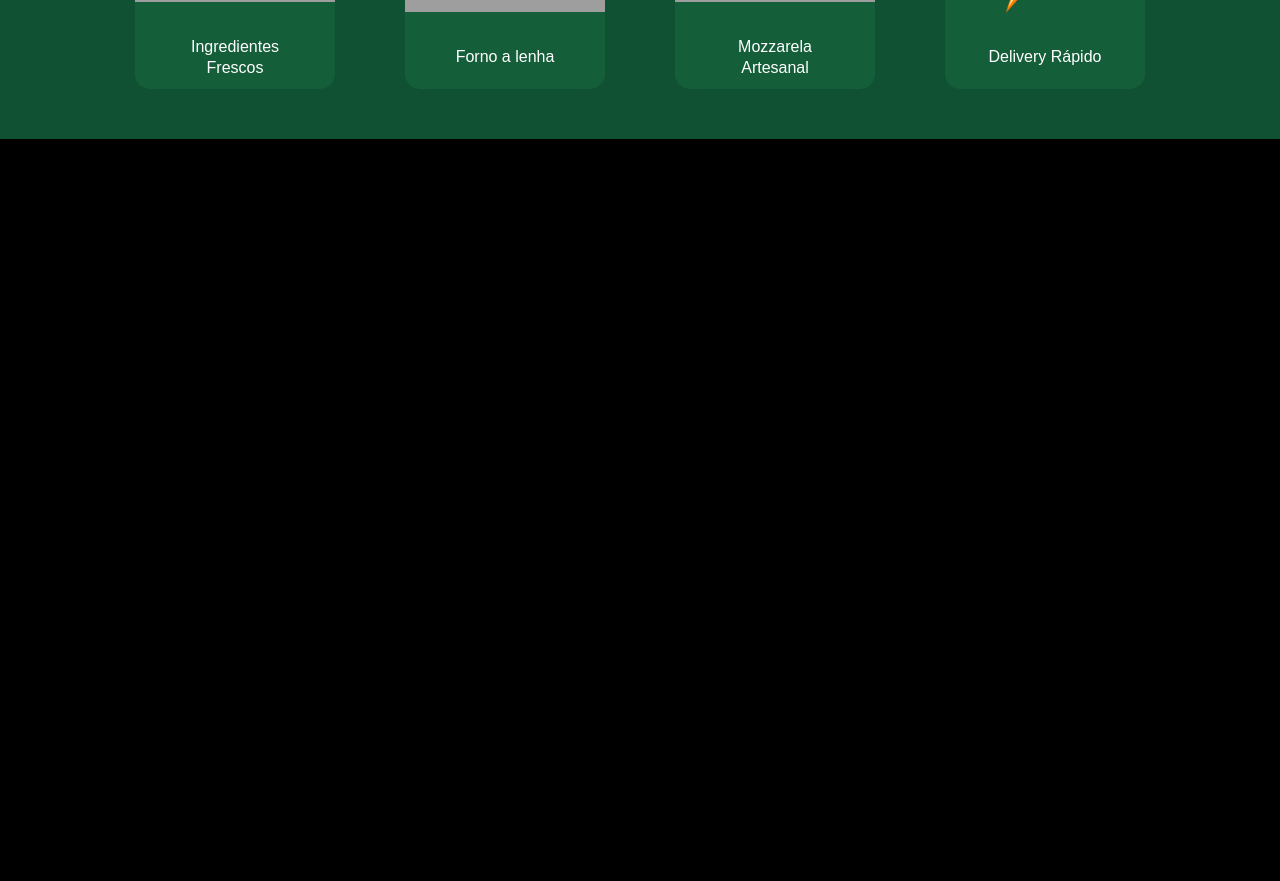
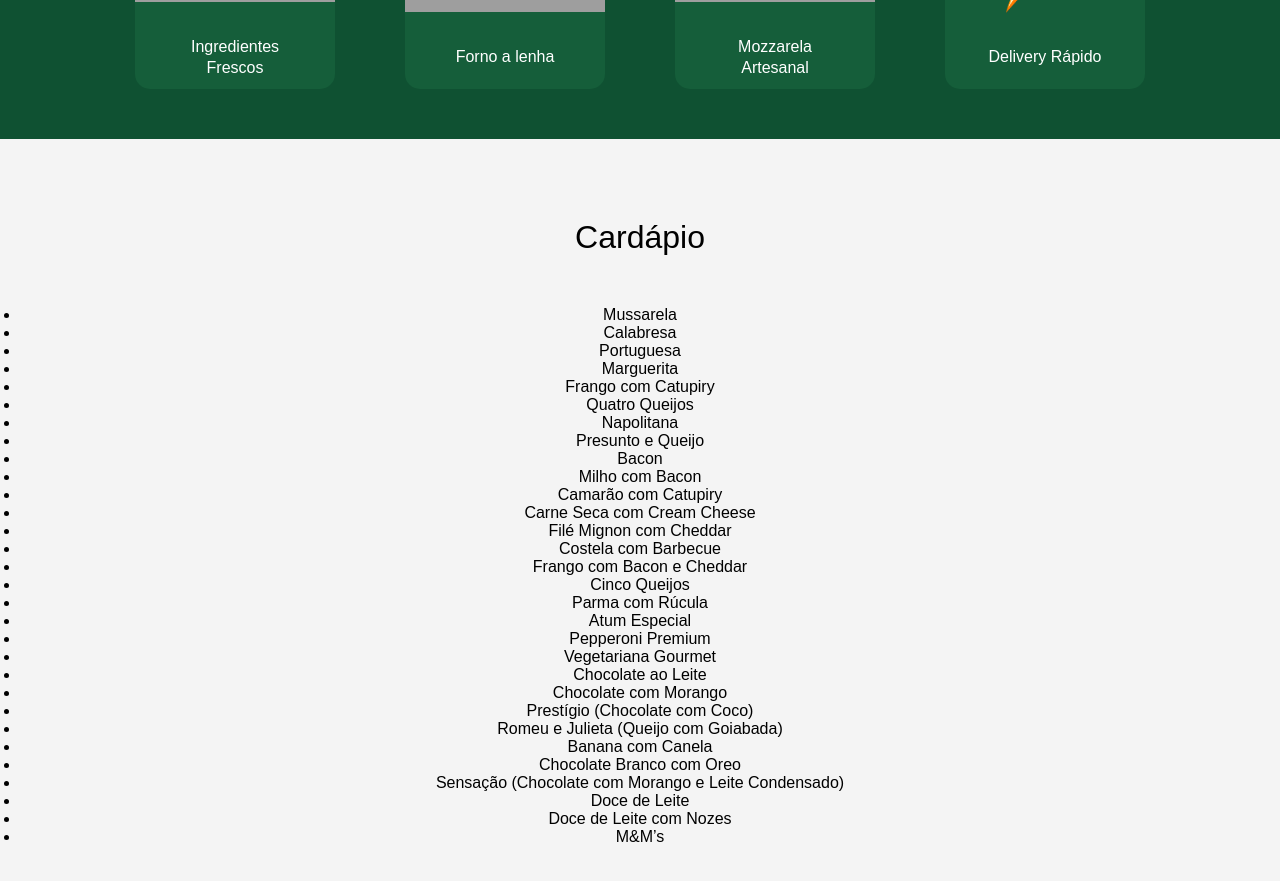
Before and after one commit to HelenDellaRoveri/PizzaFiep-sala-04, a React (Vite) app in the folder frontend/: page / in a window 1280 px wide. Shown: the part 1120-2001 px from the top of the page. Before the commit the page ends 1259 px from the top, so only its background shows below. Built offline with nearby package versions, Linux system fonts and the light colour scheme; grey boxes are pictures that could not be loaded; a web font is replaced by a local one.

Commit message:
Add Cardapio component to App

```diff
--- a/frontend/src/App.jsx
+++ b/frontend/src/App.jsx
@@ -1,6 +1,7 @@
 import Header from "./components/Header";
 import Hero from "./components/Hero";
 import Diferenciais from "./components/Diferenciais";
+import Cardapio from "./components/Cardapio";
 
 function App(){
   return(
@@ -8,6 +9,7 @@ function App(){
       <Header />
       <Hero />
       <Diferenciais />
+      <Cardapio />
     </>
   )
 }
```
